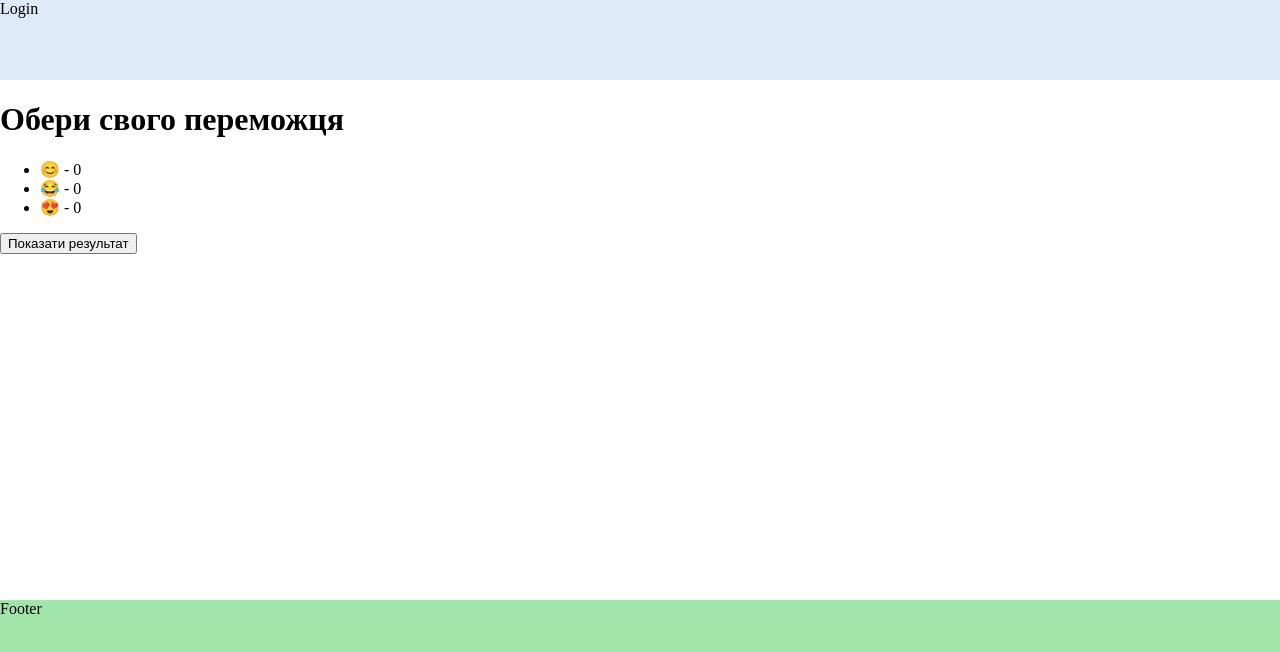
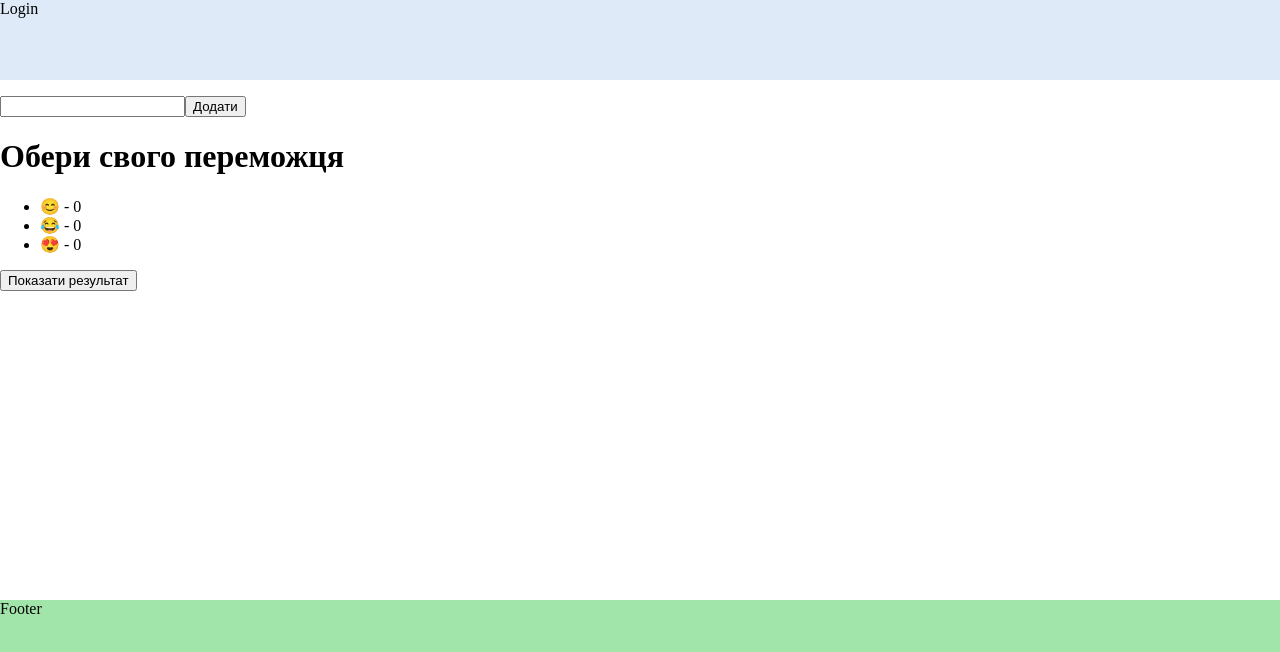
Before and after one commit to Dariakrvts/react, a React (Create React App) app: page / in a window 1280 px wide. Shown: the top 652 px of the page. Built offline with nearby package versions, Linux system fonts and the light colour scheme.

Commit message:
дз с тудушками. недоделано

```diff
--- a/src/components/Container/Container.js
+++ b/src/components/Container/Container.js
@@ -1,6 +1,7 @@
 import React from "react";
 // import Counter from "../Counter";
 // import UsersList from "../UsersList"
+import TodoList from "./TodoList/TodoList";
 import SmileysPage from "./SmileysPage/SmileysPage";
 
 class Container extends React.Component {
@@ -27,6 +28,7 @@ class Container extends React.Component {
           flexGrow: '1',
         }}
       >
+        <TodoList />
         <SmileysPage />
         {/* <UsersList /> */}
         {/* <Counter /> */}
--- /dev/null
+++ b/src/components/Container/TodoList/TodoList.js
@@ -0,0 +1,47 @@
+import React, { useState } from 'react';
+
+function TodoList() {
+  const [todos, setTodos] = useState([]);
+  const [inputValue, setInputValue] = useState('');
+
+  // Функція для додавання нової тудушки
+  const addTodo = () => {
+    if (inputValue.trim() !== '') {
+      setTodos([...todos, { task: inputValue, completed: false }]);
+      setInputValue('');
+    }
+  };
+
+  // Функція для зміни стану тудушки (відмічання як зроблене/не зроблене)
+  const toggleTodo = (index) => {
+    const newTodos = [...todos];
+    newTodos[index].completed = !newTodos[index].completed;
+    setTodos(newTodos);
+  };
+
+  return (
+    <div>
+      <ul>
+        {todos.map((todo, index) => (
+          <li
+            key={index}
+            style={{ textDecoration: todo.completed ? 'line-through' : 'none' }}
+            onClick={() => toggleTodo(index)}
+          >
+            {todo.task}
+          </li>
+        ))}
+      </ul>
+      <div>
+        <input
+          type="text"
+          value={inputValue}
+          onChange={(e) => setInputValue(e.target.value)}
+        />
+        <button onClick={addTodo}>Додати</button>
+      </div>
+    </div>
+  );
+}
+
+export default TodoList;
```
